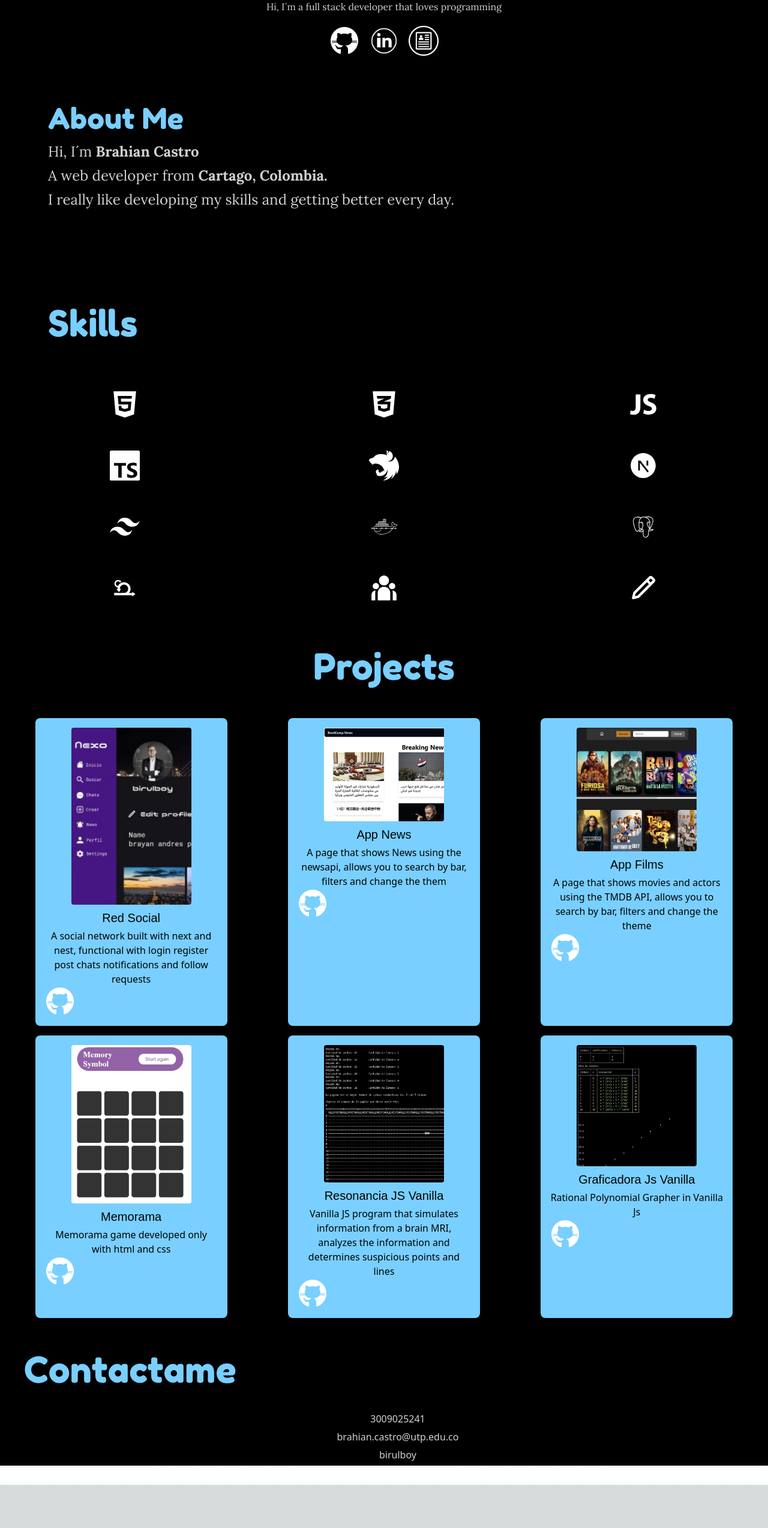
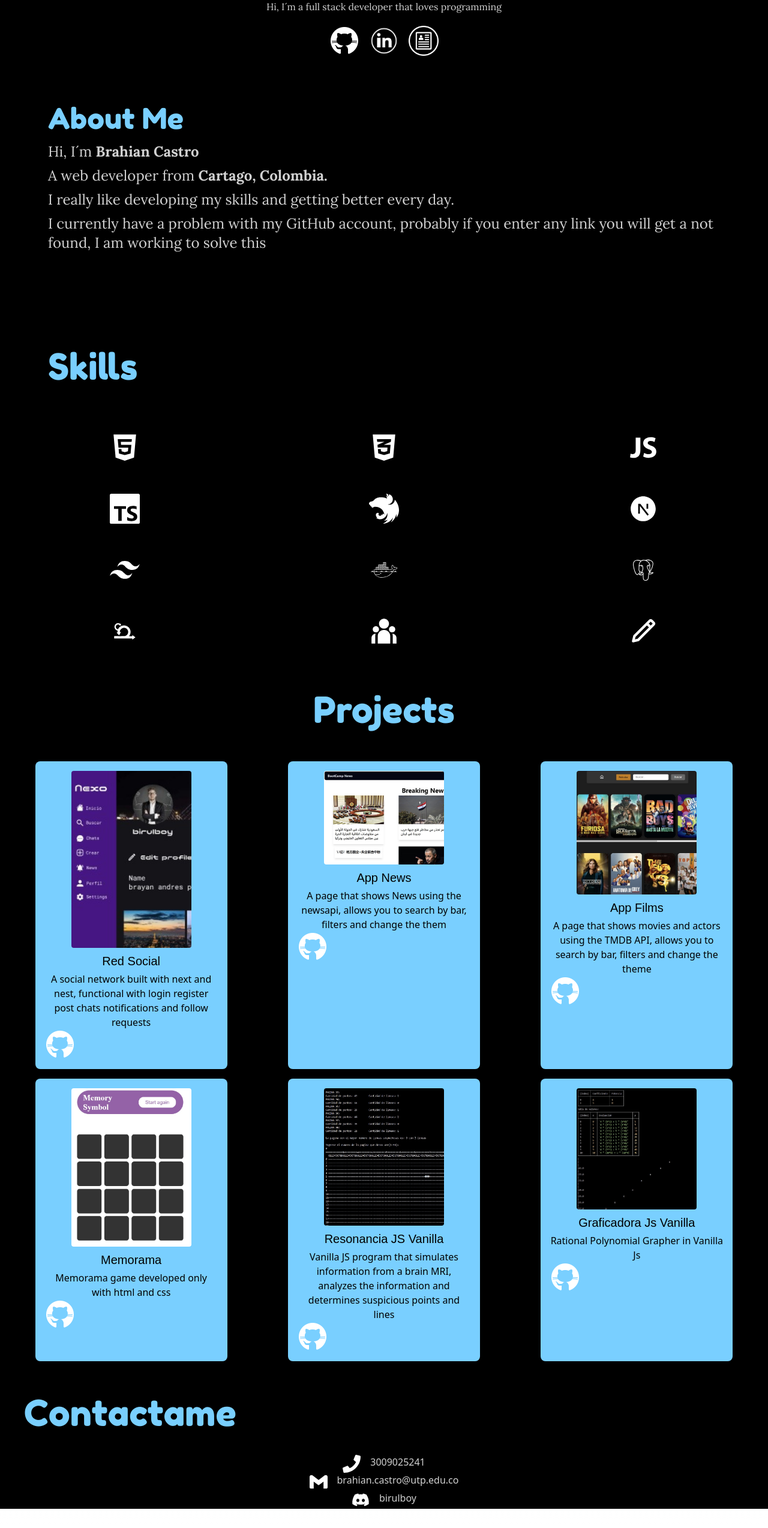
Before and after one commit to birulboy/Portfolio, a Next.js app: page / in a window 1280 px wide. Shown: the part 601-3148 px from the top of the page at 60% size. Before the commit the page ends 3076 px from the top, so only its background shows below. Built offline with nearby package versions, Linux system fonts and the light colour scheme; a web font is replaced by a local one.

Commit message:
more colors fixeds

```diff
--- a/pages/index.js
+++ b/pages/index.js
@@ -163,6 +163,9 @@ export default function Home() {
     <div>
       I really like developing my skills and getting better every day.
     </div>
+    <div>
+    I currently have a problem with my GitHub account, probably if you enter any link you will get a not found, I am working to solve this
+    </div>
     </div>
     </div>
 
@@ -214,19 +217,19 @@ export default function Home() {
         <h1 className="m-10 text-title font-fredoka text-6xl">Contactame</h1>
         <div className=" flex flex-col m-8">
           <div className="flex justify-center align-middle gap-4">
-            <FaPhone size={30}></FaPhone>
+            <FaPhone size={30} color="white"></FaPhone>
             <div className="text-text">
               3009025241
             </div>
           </div>
           <div className="flex justify-center align-middle gap-4">
-            <SiGmail size={30}></SiGmail>
+            <SiGmail size={30} color="white"></SiGmail>
             <div className="text-text">
             brahian.castro@utp.edu.co
             </div>
           </div>
           <div className="flex justify-center align-middle gap-4">
-            <FaDiscord size={30}></FaDiscord>
+            <FaDiscord size={30} color="white"></FaDiscord>
             <div className="text-text">
             birulboy
             </div>
```
